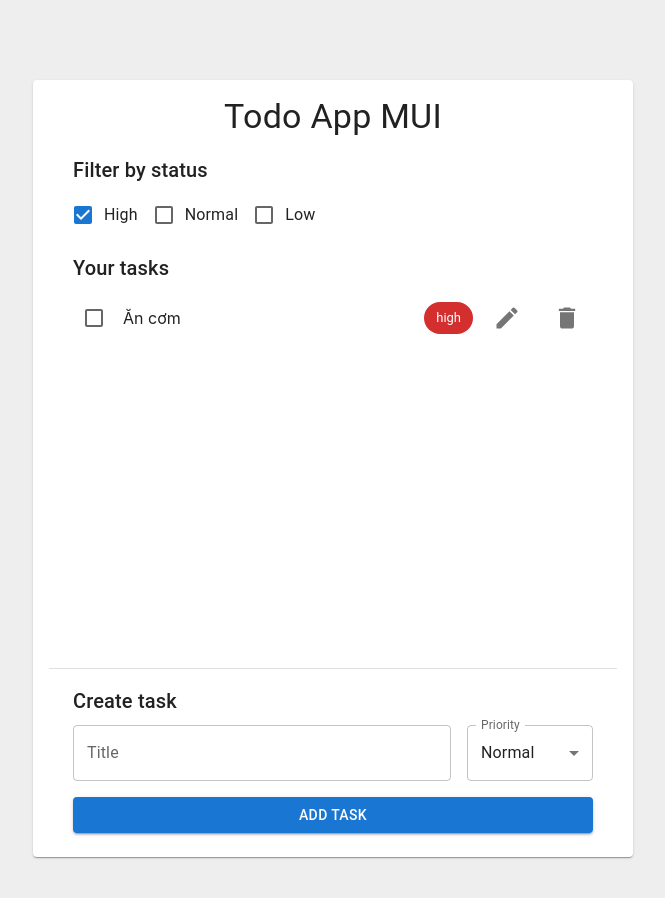
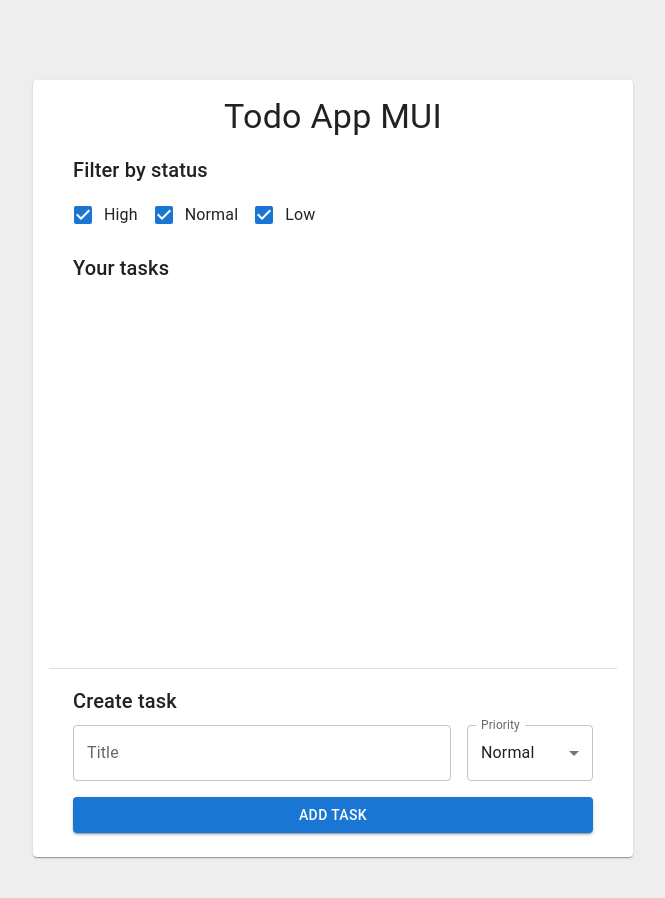
Before and after one commit to sawsew467/todo-mui, a React (Vite) app: page /home in a window 1280 px wide. Shown: the top 898 px of the page, without its empty margins (307-972 px from the left). Built offline with nearby package versions, Linux system fonts and the light colour scheme.

Commit message:
split components

```diff
--- a/src/App.jsx
+++ b/src/App.jsx
@@ -6,6 +6,7 @@ import Register from './pages/Register'
 function App() {
   return (
     <Routes>
+      <Route element={<h1>404</h1>} path='/*'></Route>
       <Route element={<Home></Home>} path='/'></Route>
       <Route element={<Home></Home>} path='/home'></Route>
       <Route element={<Login></Login>} path='/login'></Route>
--- /dev/null
+++ b/src/components/home/CreateTask/index.jsx
@@ -0,0 +1,94 @@
+import {
+  Box,
+  Button,
+  Container,
+  FormControl,
+  InputLabel,
+  MenuItem,
+  Select,
+  Stack,
+  TextField,
+  Typography,
+} from "@mui/material";
+import { toast } from "react-toastify";
+import { v4 as uuidv4 } from "uuid";
+
+
+function CreateTask({ task, isValidate, setTask, setIsvalidate, setTaskList, taskList }) {
+  const handleSubmit = () => {
+    if (task.title.trim() === "") {
+      setIsvalidate(true);
+      toast.error("Add task faild!!!");
+      return;
+    }
+    setTaskList([
+      ...taskList,
+      {
+        ...task,
+        id: uuidv4(),
+      },
+    ]);
+    setTask({
+      id: "",
+      title: "",
+      priority: "normal",
+      isDone: false,
+    });
+    setIsvalidate(false);
+    toast.success("Add task successfully!!!");
+  };
+
+  return (
+    <Container>
+      <Typography variant="h6" marginBottom={1} marginTop={2}>
+        Create task
+      </Typography>
+      <Stack direction={"row"} gap={2}>
+        <TextField
+          error={isValidate && task.title.trim() === ""}
+          id="outlined-basic"
+          label="Title"
+          variant="outlined"
+          value={task.title}
+          sx={{ flex: 3 }}
+          onChange={(e) =>
+            setTask({
+              ...task,
+              title: e.target.value,
+            })
+          }
+        />
+        <Box sx={{ flex: 1 }}>
+          <FormControl fullWidth>
+            <InputLabel id="demo-simple-select-label">Priority</InputLabel>
+            <Select
+              labelId="demo-simple-select-label"
+              id="demo-simple-select"
+              defaultValue={task.priority}
+              label="Priority"
+              onChange={(event) =>
+                setTask({
+                  ...task,
+                  priority: event.target.value,
+                })
+              }
+            >
+              <MenuItem value={"high"}>High</MenuItem>
+              <MenuItem value={"normal"}>Normal</MenuItem>
+              <MenuItem value={"low"}>Low</MenuItem>
+            </Select>
+          </FormControl>
+        </Box>
+      </Stack>
+      <Button
+        variant="contained"
+        sx={{ width: "100%", marginTop: 2 }}
+        onClick={handleSubmit}
+      >
+        Add task
+      </Button>
+    </Container>
+  );
+}
+
+export default CreateTask;
--- a/src/pages/Home/index.jsx
+++ b/src/pages/Home/index.jsx
@@ -27,10 +27,11 @@ import {
 } from "@mui/material";
 import DeleteIcon from "@mui/icons-material/Delete";
 import EditIcon from "@mui/icons-material/Edit";
-  import { useState } from "react";
+import { useEffect, useState } from "react";
 import { ToastContainer, toast } from "react-toastify";
 import { v4 as uuidv4 } from "uuid";
-  import {getColor} from "../../ultils/color"
+import { getColor } from "../../ultils/color";
+import CreateTask from "../../components/home/CreateTask";
 
 function Home() {
   const [open, setOpen] = useState(false);
@@ -38,8 +39,8 @@ import {
 
   const [filter, setFilter] = useState({
     high: true,
-      normal: false,
-      low: false,
+    normal: true,
+    low: true,
   });
   const [editedTask, setEditedTask] = useState({
     id: "",
@@ -53,50 +54,11 @@ import {
     priority: "normal",
     isDone: false,
   });
-    const [taskList, setTaskList] = useState([
-      {
-        id: uuidv4(),
-        title: "Ăn cơm",
-        priority: "high",
-        isDone: false,
-      },
-      {
-        id: uuidv4(),
-        title: "Nấu cơm",
-        priority: "normal",
-        isDone: true,
-      },
-      {
-        id: uuidv4(),
-        title: "Rửa chén",
-        priority: "low",
-        isDone: false,
-      },
-    ]);
-    console.log(taskList);
+  const [taskList, setTaskList] = useState(
+    JSON.parse(localStorage.getItem("list")) ?? []
+  );
 
-    const handleSubmit = () => {
-      if (task.title.trim() === "") {
-        setIsvalidate(true);
-        toast.error("Add task faild!!!");
-        return;
-      }
-      setTaskList([
-        ...taskList,
-        {
-          ...task,
-          id: uuidv4(),
-        },
-      ]);
-      setTask({
-        id: "",
-        title: "",
-        priority: "normal",
-        isDone: false,
-      });
-      setIsvalidate(false);
-      toast.success("Add task successfully!!!");
-    };
+
 
   const handleDelete = (x) => {
     const newArray = taskList.filter((task, index) => index !== x);
@@ -140,6 +102,10 @@ import {
       [event.target.name]: event.target.checked,
     });
   };
+
+  useEffect(() => {
+    localStorage?.setItem("list", JSON.stringify(taskList));
+  }, [taskList]);
 
   return (
     <>
@@ -217,7 +183,7 @@ import {
                     control={
                       <Checkbox
                         checked={filter.high}
-                          onChange={ handleChange}
+                        onChange={handleChange}
                         name="high"
                       />
                     }
@@ -252,7 +218,7 @@ import {
               </Typography>
               <Stack direction={"column"}>
                 {taskList.map((task, index) =>
-                    filter[task.priority] ? (
+                  filter[task?.priority] ? (
                     <Stack
                       direction={"row"}
                       gap={1}
@@ -260,16 +226,14 @@ import {
                       key={index}
                     >
                       <Checkbox
-                        checked={task.isDone}
+                        checked={task?.isDone}
                         onChange={() => toggleStatus(index)}
                       />
                       <Typography
                         variant="body"
                         flex={1}
                         sx={{
-                          textDecoration: task.isDone
-                            ? "line-through"
-                            : "none",
+                          textDecoration: task.isDone ? "line-through" : "none",
                         }}
                       >
                         {task.title}
@@ -297,67 +261,19 @@ import {
                     <></>
                   )
                 )}
-                  {/* {taskList.filter(
-                    (task, index) => task.priority === filter || filter === "all"
-                  ).length === 0 ? (
-                    <Typography>Empty</Typography>
-                  ) : (
-                    <></>
-                  )} */}
               </Stack>
             </Container>
             <Divider sx={{ marginY: 2 }}></Divider>
-              <Container>
-                <Typography variant="h6" marginBottom={1} marginTop={2}>
-                  Create task
-                </Typography>
-                <Stack direction={"row"} gap={2}>
-                  <TextField
-                    error={isValidate && task.title.trim() === ""}
-                    id="outlined-basic"
-                    label="Title"
-                    variant="outlined"
-                    value={task.title}
-                    sx={{ flex: 3 }}
-                    onChange={(e) =>
-                      setTask({
-                        ...task,
-                        title: e.target.value,
-                      })
-                    }
-                  />
-                  <Box sx={{ flex: 1 }}>
-                    <FormControl fullWidth>
-                      <InputLabel id="demo-simple-select-label">
-                        Priority
-                      </InputLabel>
-                      <Select
-                        labelId="demo-simple-select-label"
-                        id="demo-simple-select"
-                        defaultValue={task.priority}
-                        label="Priority"
-                        onChange={(event) =>
-                          setTask({
-                            ...task,
-                            priority: event.target.value,
-                          })
-                        }
-                      >
-                        <MenuItem value={"high"}>High</MenuItem>
-                        <MenuItem value={"normal"}>Normal</MenuItem>
-                        <MenuItem value={"low"}>Low</MenuItem>
-                      </Select>
-                    </FormControl>
-                  </Box>
-                </Stack>
-                <Button
-                  variant="contained"
-                  sx={{ width: "100%", marginTop: 2 }}
-                  onClick={handleSubmit}
-                >
-                  Add task
-                </Button>
-              </Container>
+            <CreateTask
+              number={5}
+              number2={10}
+              task={task}
+              isValidate={isValidate}
+              setTask={setTask}
+              setIsvalidate={setIsvalidate}
+              setTaskList={setTaskList}
+              taskList={taskList}
+            ></CreateTask>
           </CardContent>
         </Card>
       </Box>
--- a/src/pages/Login/index.jsx
+++ b/src/pages/Login/index.jsx
@@ -62,8 +62,10 @@ function Login() {
         };
         break;
       }
+      for (let i = 0; i < error.errors.length; i++) {
+        toast.error(error.errors[i]);
+      }
       setValidate(newValidate);
-      toast.error(error.errors[0]);
     }
   };
   console.log(validate);
```
Lines whose indentation alone changed are shown as unchanged.
